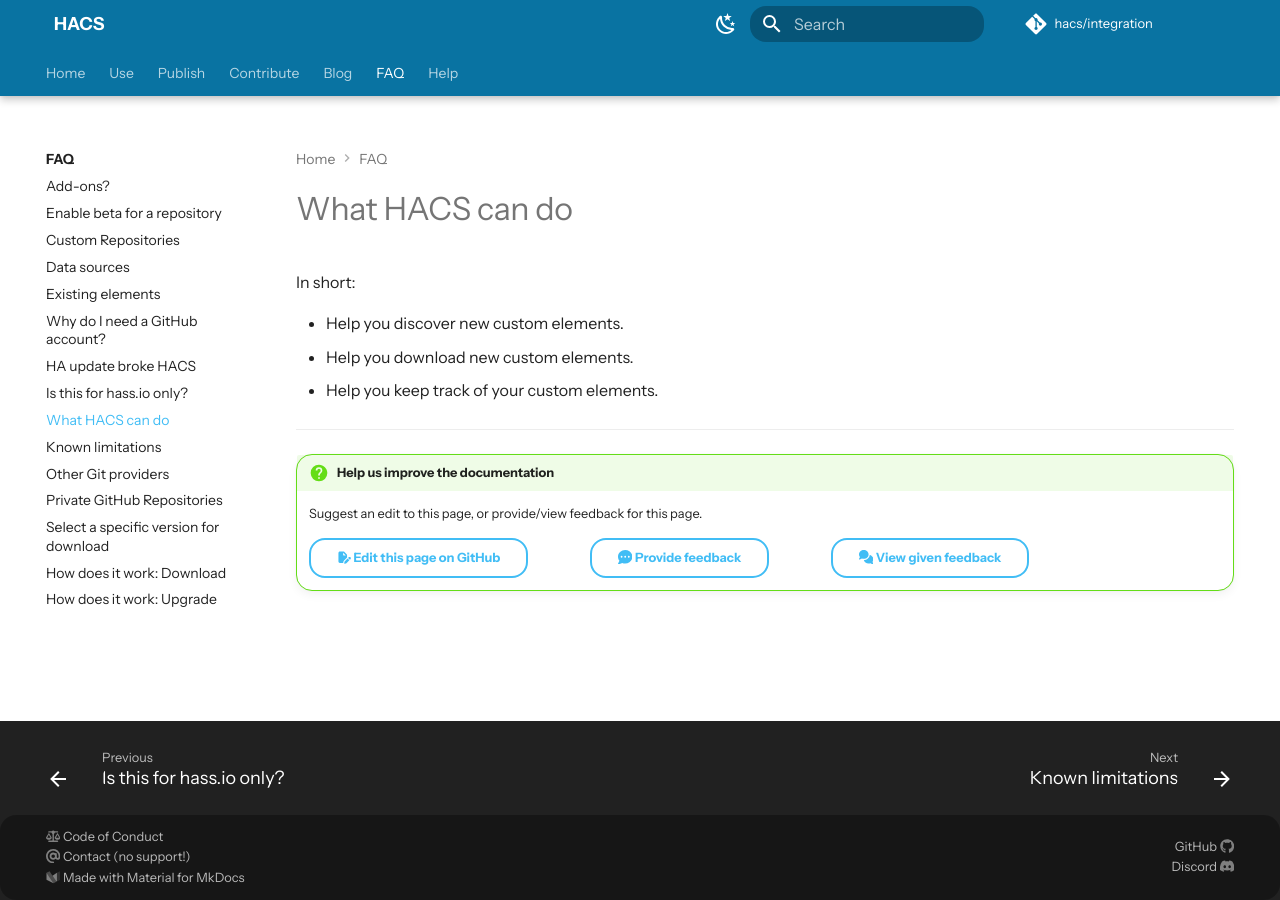
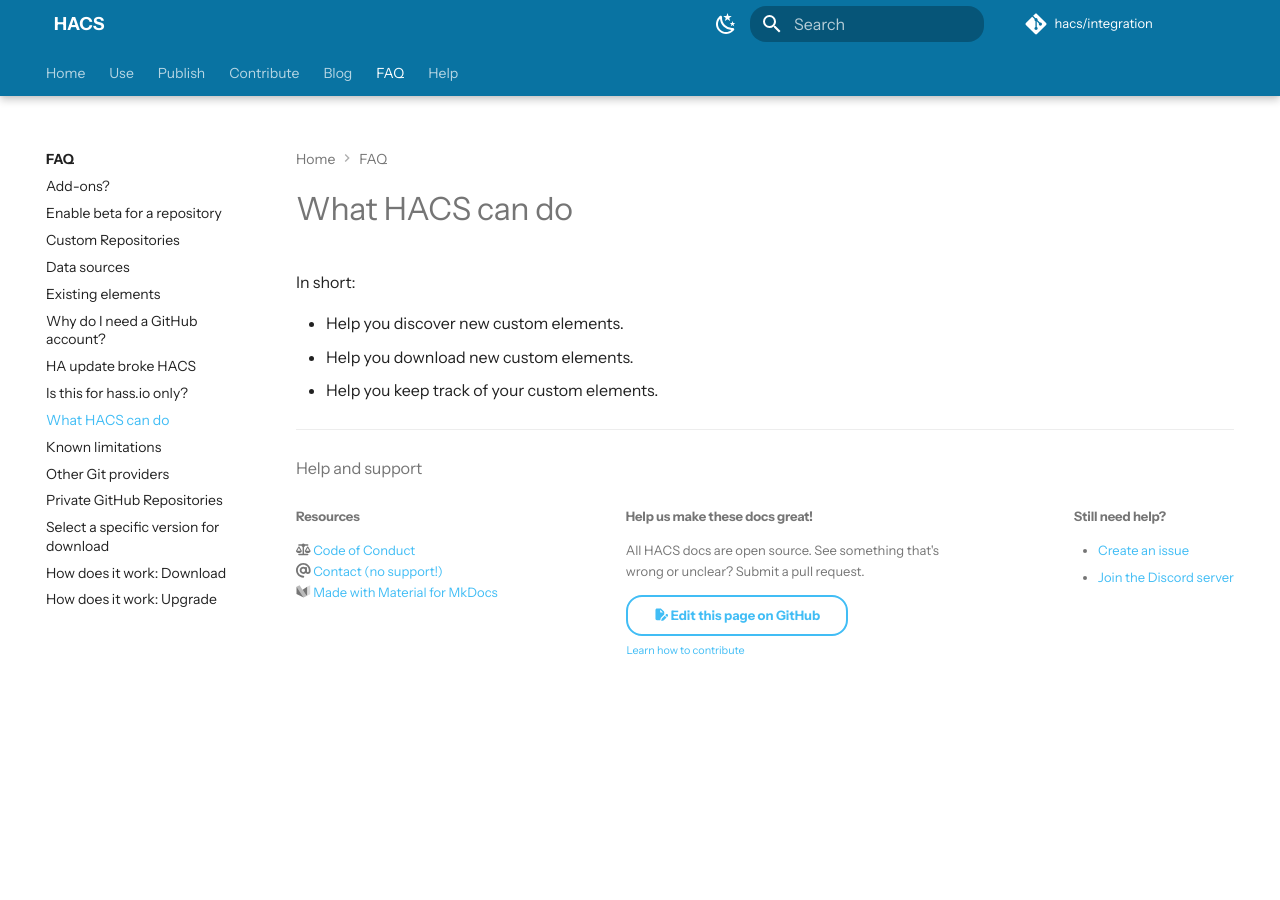
Before and after one commit to hacs/documentation, an MkDocs documentation site: the page built from source/docs/faq/highlights.md, in a window 1280 px wide. Built offline with MkDocs 1.6.1 and Material for MkDocs 9.7.7, drawn with Linux system fonts in a browser that asks for light colours; some web fonts are replaced; plug-ins that fetch from the network failed and are left out; comment, search, counter and statistics services are not loaded.

Commit message:
Replace the footer (#517)
* Remplace the footer

* fix links

* fix more links

```diff
--- a/mkdocs.yml
+++ b/mkdocs.yml
@@ -32,7 +32,6 @@ theme:
     - content.code.copy
     - content.footnote.tooltips
     - content.tooltips
-    - navigation.footer
     - navigation.indexes
     - navigation.instant
     - navigation.instant.prefetch
@@ -80,21 +79,13 @@ hooks:
   - source/hooks/html_tag_modifier.py
   - source/hooks/shortcodes.py
 extra:
-  links:
+  resources:
     - link: https://github.com/hacs/.github/blob/master/CODE_OF_CONDUCT.md
       title: Code of Conduct
       icon: fontawesome/solid/scale-balanced
     - link: mailto:hi@hacs.xyz
       title: Contact (no support!)
       icon: fontawesome/solid/at
-    - title: GitHub
-      icon: fontawesome/brands/github
-      link: https://github.com/hacs
-      right: true
-    - title: Discord
-      icon: fontawesome/brands/discord
-      link: https://discord.gg/apgchf8
-      right: true
     - link: https://squidfunk.github.io/mkdocs-material/
       title: Made with Material for MkDocs
       icon: logo
--- a/source/assets/stylesheets/extra.css
+++ b/source/assets/stylesheets/extra.css
@@ -22,22 +22,6 @@
     --md-primary-fg-color--light: #6DCAF6;
     --md-primary-fg-color--dark: #0973A2;
     --md-accent-fg-color: var(--md-primary-fg-color--dark);
-}
-
-.feedback-actions {
-    display: flex;
-    gap: 4px;
-    justify-content: space-between;
-    text-align: center;
-    max-width: 720px;
-}
-
-.feedback-actions a {
-    word-break: normal;
-}
-
-.twemoji.right-icon {
-    display: none;
 }
 
 img[src$="#only-light"],
@@ -70,19 +54,6 @@ a.generated-grid-link p:last-of-type {
     line-height: normal;
 }
 
-@media (min-width: 720px) {
-    .footer-right-links {
-        text-align: right;
-    }
-
-    .twemoji.left-icon {
-        display: none;
-    }
-
-    .twemoji.right-icon {
-        display: inline-flex;
-    }
-}
 
 @media (max-width: 720px) {
     .md-footer-meta__inner.md-grid {
@@ -91,6 +62,10 @@ a.generated-grid-link p:last-of-type {
 
     .md-flex {
         flex-direction: column;
+    }
+
+    .footer-item {
+        max-width: 720px;
     }
 }
 
@@ -143,7 +118,11 @@ a.generated-grid-link p:last-of-type {
     flex-direction: row;
     flex-wrap: wrap;
     gap: 1em;
-    justify-content: center;
+    justify-content: space-between;
+}
+
+.footer-item {
+    max-width: 320px;
 }
 
 input,
@@ -168,3 +147,8 @@ code {
 .md-tabs {
     background-color: var(--md-primary-fg-color--dark);
 }
+
+.footer-section{
+    font-size: 0.65rem;
+    color: var(--md-default-fg-color--light);
+}
--- a/source/overrides/partials/content.html
+++ b/source/overrides/partials/content.html
@@ -23,6 +23,45 @@
     </ul>
 </div>
 {% endif %}
-{% if page.meta.get("feedback", true)  and not page.file.src_path.startswith("blog") %}
-    {% include "partials/feedback.html" %}
-{% endif %}
+<hr>
+<div class="md-typeset footer-section">
+    <h3>Help and support</h3>
+    <div class="md-flex">
+        <div class="footer-item">
+            <h4>Resources</h4>
+
+            {% for link in config.extra.resources %}
+            <div>
+                <span class="twemoji">
+                    {% include ".icons/" ~ link.icon ~ ".svg" %}
+                </span>
+                <a href="{{link.link}}" target="_blank" rel="noopener">
+                    {{link.title}}
+                </a>
+            </div>
+            {% endfor %}
+        </div>
+        <div class="footer-item">
+            <h4>Help us make these docs great!</h4>
+            <p>All HACS docs are open source. See something that's wrong or unclear? Submit a pull request.</p>
+            <a class="md-button"
+                href="https://github.com/hacs/documentation/edit/{{config.remote_branch}}/source/{{page.file.src_path}}"
+                target="_blank">
+                <span class="twemoji">
+                    {% include ".icons/fontawesome/solid/file-pen.svg" %}
+                </span>
+                Edit this page on GitHub
+            </a>
+            <br />
+            <sub><a href="/docs/contribute/documentation/">Learn how to contribute</a></sub>
+        </div>
+        <div class="footer-item">
+            <h4>Still need help?</h4>
+            <ul>
+                <li><a href="/docs/help/issues.md">Create an issue</a></li>
+                <li><a href="https://discord.gg/apgchf8" target="_blank">Join the Discord server</a></li>
+            </ul>
+        </div>
+    </div>
+</div>
+{% block footer %}{% endblock %}
--- a/source/overrides/partials/copyright.html
+++ /dev/null
@@ -1,32 +0,0 @@
-<div class="md-copyright">
-    {% for link in config.extra.links %}
-    {% if not link.right %}
-    <div>
-        <span class="twemoji">
-            {% include ".icons/" ~ link.icon ~ ".svg" %}
-        </span>
-        <a href="{{link.link}}" target="_blank" rel="noopener">
-            {{link.title}}
-        </a>
-    </div>
-    {% endif %}
-    {% endfor %}
-</div>
-<div class="md-copyright footer-right-links">
-    {% for link in config.extra.links %}
-    {% if link.right %}
-    {% set iconname = ".icons/fontawesome/solid/arrow-up-right-from-square.svg" %}
-    <div>
-        <span class="twemoji left-icon">
-            {% include ".icons/" ~ link.icon ~ ".svg" %}
-        </span>
-        <a href="{{link.link}}" target="_blank" rel="noopener">
-            {{link.title}}
-        </a>
-        <span class="twemoji right-icon">
-            {% include ".icons/" ~ link.icon ~ ".svg" %}
-        </span>
-    </div>
-    {% endif %}
-    {% endfor %}
-</div>
--- a/source/overrides/partials/feedback.html
+++ /dev/null
@@ -1,31 +0,0 @@
-<div class="feedback-container">
-<hr>
-<div class="admonition question">
-    <p class="admonition-title">Help us improve the documentation</p>
-    <p>Suggest an edit to this page, or provide/view feedback for this page.</p>
-    <div class="feedback-actions">
-        <a class="md-button"
-            href="https://github.com/hacs/documentation/edit/{{config.remote_branch}}/source/{{page.file.src_path}}"
-            target="_blank">
-            <span class="twemoji">
-                {% include ".icons/fontawesome/solid/file-pen.svg" %}
-            </span>
-            Edit this page on GitHub
-        </a>
-        <a class="md-button"
-            href="https://github.com/hacs/integration/issues/new?assignees=&labels=issue%3Adocumentation&projects=&template=d_documentation.yml"
-            target="_blank">
-            <span class="twemoji">
-                {% include ".icons/fontawesome/solid/comment-dots.svg" %}
-            </span>
-            Provide feedback
-        </a>
-        <a class="md-button" href="https://github.com/hacs/integration/labels/issue%3Adocumentation" target="_blank">
-            <span class="twemoji">
-                {% include ".icons/fontawesome/solid/comments.svg" %}
-            </span>
-            View given feedback
-        </a>
-    </div>
-</div>
-</div>
--- a/source/overrides/templates/home.html
+++ b/source/overrides/templates/home.html
@@ -15,6 +15,9 @@
     .md-button {
         color: #fefefe !important;
         margin: 8px 4px;
+    }
+    .md-flex {
+        justify-content: center;
     }
 
     .md-typeset .md-button:focus, .md-typeset .md-button:hover {
@@ -42,10 +45,11 @@
         </div>
     </div>
     <div class="md-flex md-typeset md-buttons">
-        <a href="/docs/use/index.md" class="md-button">Start using HACS</a>
-        <a href="/docs/publish/index.md" class="md-button">Publish with HACS</a>
-        <a href="/docs/contribute/index.md" class="md-button">Contribute to HACS</a>
+        <a href="/docs/use/" class="md-button">Start using HACS</a>
+        <a href="/docs/publish/" class="md-button">Publish with HACS</a>
+        <a href="/docs/contribute/" class="md-button">Contribute to HACS</a>
     </div>
 </section>
 {% endblock %}
 {% block content %}{% endblock %}
+{% block footer %}{% endblock %}
```
Also changed, not shown: source/docs/contribute/documentation.md (+1 -1 lines), source/overrides/partials/footer.html (added). Lines whose indentation alone changed are shown as unchanged.
